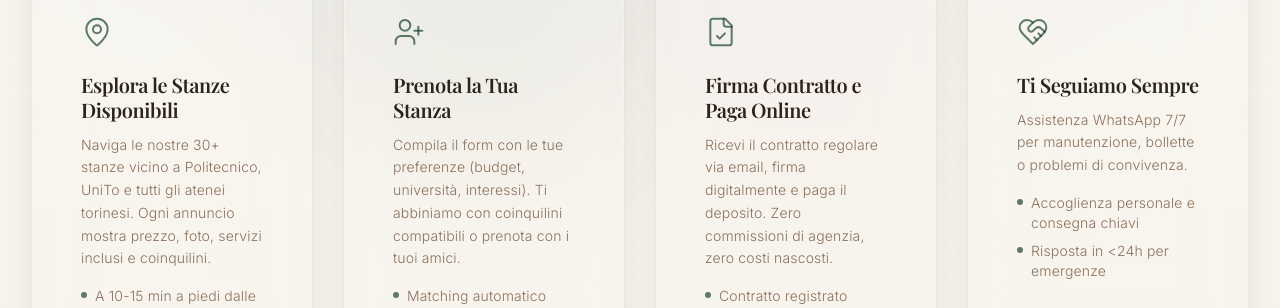
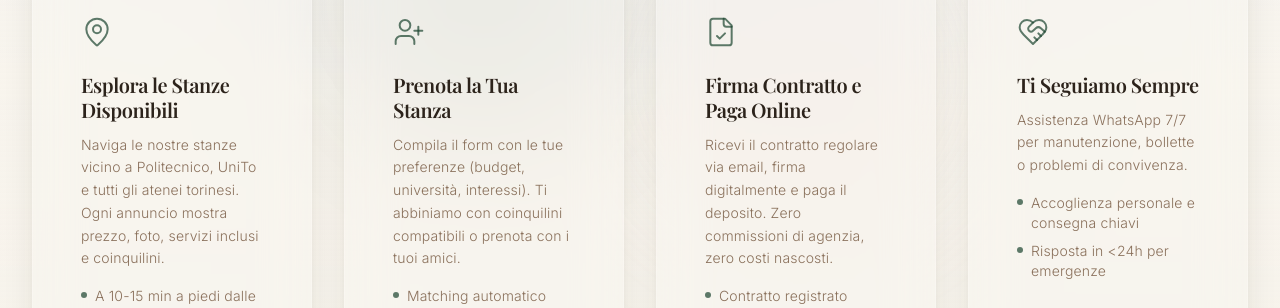
Before and after one commit to LolloRocket1839/logo-lovin-lab, a React (Vite) app: page / in a window 1280 px wide. Shown: the part 2840-3148 px from the top of the page. Built offline with nearby package versions, Linux system fonts and the light colour scheme; the HTML template or start-up script is replaced by a standard one.

Commit message:
Refactor: Remove "30+" from How It Works

```diff
--- a/src/components/HowItWorks.tsx
+++ b/src/components/HowItWorks.tsx
@@ -5,7 +5,7 @@ const steps = [
   {
     icon: MapPin,
     title: "Esplora le Stanze Disponibili",
-    description: "Naviga le nostre 30+ stanze vicino a Politecnico, UniTo e tutti gli atenei torinesi. Ogni annuncio mostra prezzo, foto, servizi inclusi e coinquilini.",
+    description: "Naviga le nostre stanze vicino a Politecnico, UniTo e tutti gli atenei torinesi. Ogni annuncio mostra prezzo, foto, servizi inclusi e coinquilini.",
     step: "01",
     bullets: [
       "A 10-15 min a piedi dalle università",
```
